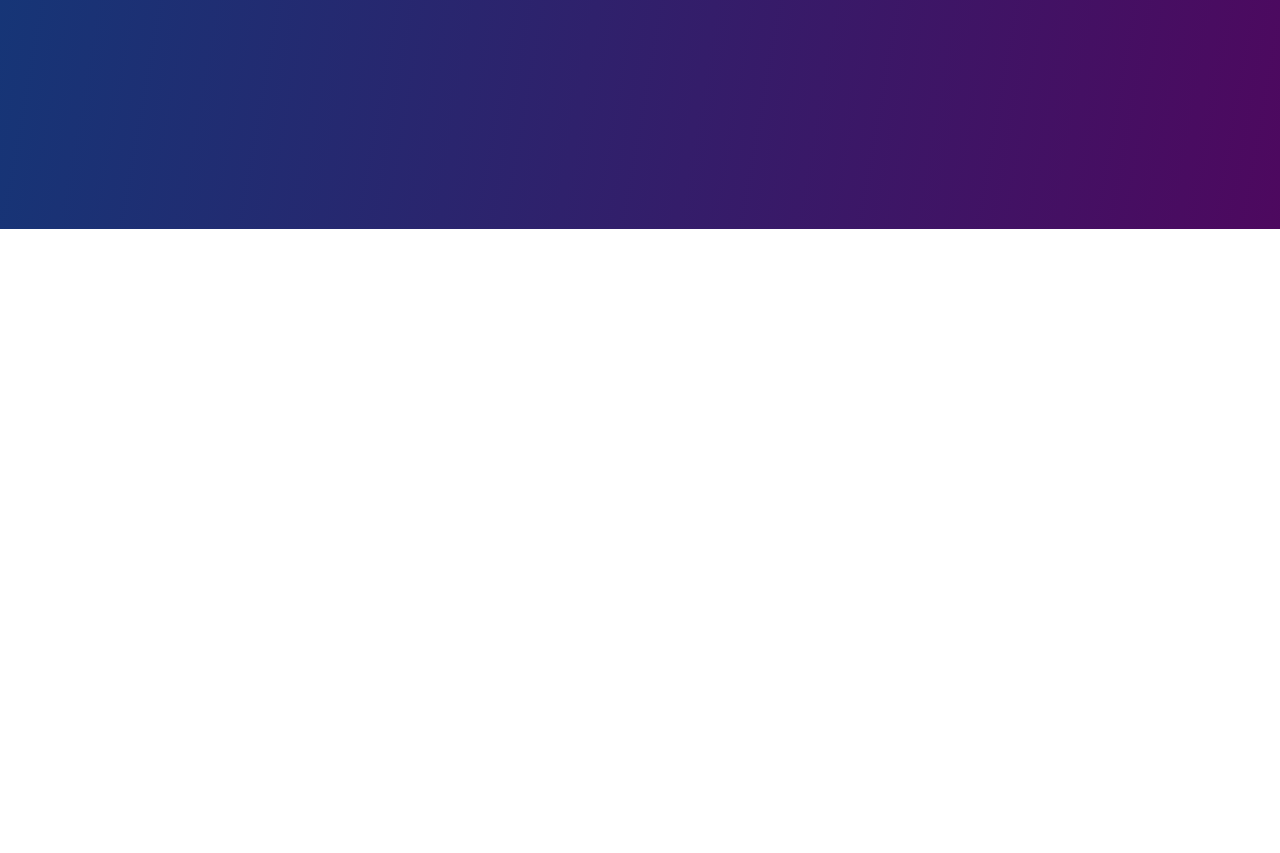
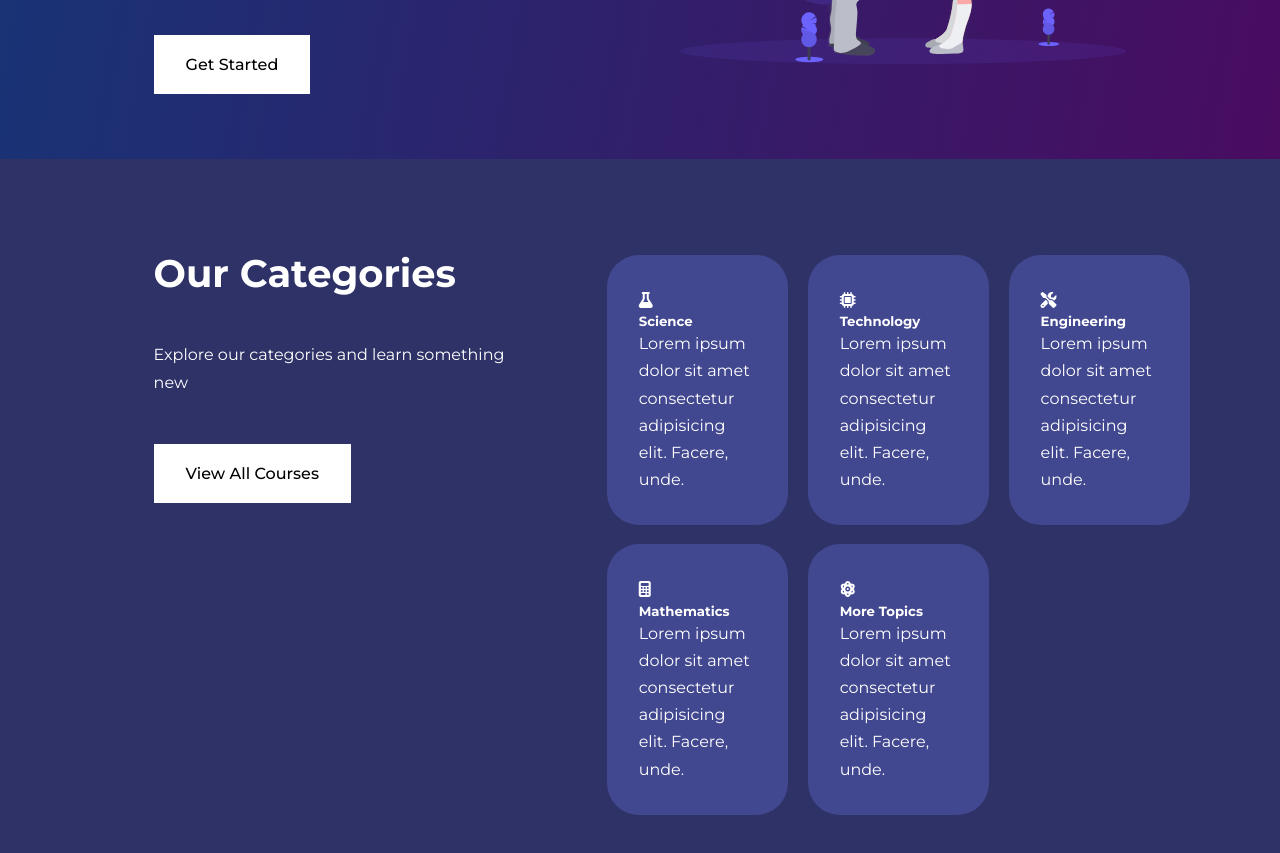
Before and after one commit to virakyuthSRUN/E-Learning-Platform, a plain HTML site: page index.html in a window 1280 px wide. Shown: the part 571-1424 px from the top of the page. Before the commit the page ends 800 px from the top, so only its background shows below. Drawn offline with nearby package versions, Linux system fonts and the light colour scheme.

Commit message:
updated hehe

```diff
--- a/css/style.css
+++ b/css/style.css
@@ -17,8 +17,8 @@
     --color-white: #fff;
     --color-black: #000;
     --color-bg: linear-gradient(100deg, #153677, #4e085f);
-    --color-bg-1: #356eaf;
-    --color-bg-2: #0b4d76;
+    --color-bg-1: #2e3267;
+    --color-bg-2: #424890;
 
     --container-width-lg: 76%;
     --container-width-md: 90%;
@@ -147,9 +147,43 @@ header {
     grid-template-columns: 1fr 1fr;
     align-items: center;
     gap: 5rem;
-    height: 100%;
+    /* height: 100%; */
+    height: 650px;
 }
 
 .header__left p{
     margin: 1rem 0 2.4rem;
 }
+
+/* ============================ Categories =============================--> */
+.categories {
+    background: var(--color-bg-1);
+}
+
+.categories h1 {
+    line-height: 1;
+    margin-bottom: 3rem;
+}
+
+.categories__container {
+    display: grid;
+    grid-template-columns: 40% 60%;
+    gap: 4rem;
+}
+
+.categories__left p {
+    margin: 1rem 0 3rem;
+}
+
+.categories__right {
+    display: grid;
+    grid-template-columns: repeat(3, 1fr);
+    gap: 1.2rem;
+}
+
+.category {
+    background: var(--color-bg-2);
+    padding: 2rem;
+    border-radius: 2rem;
+    transition: var(--transition);
+}
--- a/index.html
+++ b/index.html
@@ -7,6 +7,9 @@
 
     <!-- IconScout CDN -->
     <link rel="stylesheet" href="https://unicons.iconscout.com/release/v4.0.8/css/line.css">
+
+    <!-- FontAwesome CDN -->
+    <script src="https://kit.fontawesome.com/ce015df59a.js" crossorigin="anonymous"></script>
 
     <!-- Google Font -->
     <link rel="preconnect" href="https://fonts.googleapis.com">
@@ -52,5 +55,47 @@
     <!--============================ End of Header =============================-->
 
 
+
+    <section class = "categories">
+        <div class="container categories__container">
+
+            <div class="categories__left">
+                <h1>Our Categories</h1>
+                <p>Explore our categories and learn something new</p>
+                <a href="$" class="btn">View All Courses</a>
+            </div>
+
+            <div class="categories__right">
+
+                <article class="category">
+                    <span class="category__icon"><i class="fa-solid fa-flask"></i></span>
+                    <h5>Science</h5>
+                    <p>Lorem ipsum dolor sit amet consectetur adipisicing elit. Facere, unde.</p>
+                </article>
+
+                <article class="category">
+                    <span class="category__icon"><i class="fa-solid fa-microchip"></i></span>
+                    <h5>Technology</h5>
+                    <p>Lorem ipsum dolor sit amet consectetur adipisicing elit. Facere, unde.</p>
+                </article>
+
+                <article class="category">
+                    <span class="category__icon"><i class="fa-solid fa-tools"></i></span>
+                    <h5>Engineering</h5>
+                    <p>Lorem ipsum dolor sit amet consectetur adipisicing elit. Facere, unde.</p>
+                </article>
+
+                <article class="category">
+                    <span class="category__icon"><i class="fa-solid fa-calculator"></i></span>
+                    <h5>Mathematics</h5>
+                    <p>Lorem ipsum dolor sit amet consectetur adipisicing elit. Facere, unde.</p>
+                </article>
+
+                <article class="category">
+                    <span class="category__icon"><i class="fa-solid fa-atom"></i></span>
+                    <h5>More Topics</h5>
+                    <p>Lorem ipsum dolor sit amet consectetur adipisicing elit. Facere, unde.</p>
+
+            </div>
 </body>
 </html>
```
